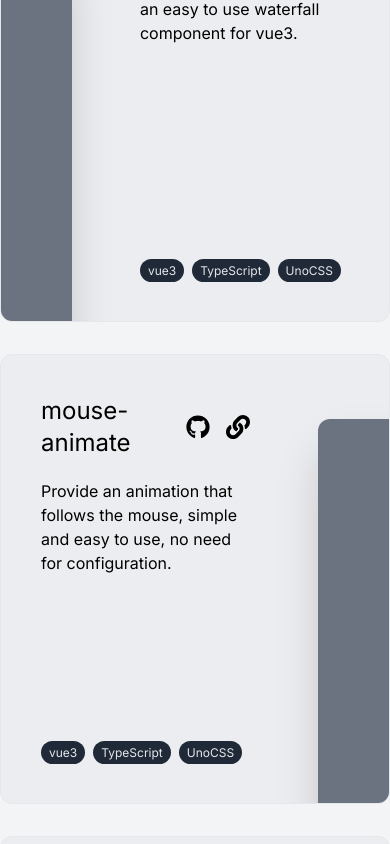
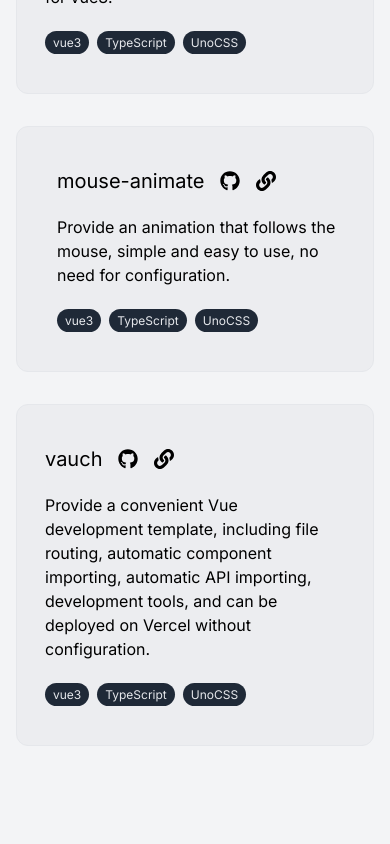
Before and after one commit to imddc/imddc-next-blog, a Next.js app: page / in a window 390 px wide. Shown: the part 1200-2044 px from the top of the page. Built offline with nearby package versions, Linux system fonts and the light colour scheme.

Commit message:
feat(media): project mobale

```diff
--- a/app/(main)/layout.tsx
+++ b/app/(main)/layout.tsx
@@ -26,7 +26,7 @@ export default function RootLayout({
         suppressHydrationWarning
         className={clsx(
           inter.className,
-          'relative bg-gray-100 dark:bg-gray-900 dark:text-gray-50/90'
+          'relative bg-gray-100 transition-colors dark:bg-gray-900 dark:text-gray-50/90'
         )}
       >
         <ThemeContextProvider>
--- a/components/homepage/projects/project.tsx
+++ b/components/homepage/projects/project.tsx
@@ -26,12 +26,12 @@ const Project: React.FC<{ project: Project; idx: number }> = ({
         scale: scaleProgress,
         opacity: opacityProgress
       }}
-      className="group mb-8 flex overflow-hidden rounded-xl border border-gray-200 bg-gray-200/50 duration-500 hover:bg-gray-300/50 dark:border-gray-800 dark:bg-gray-800/50 dark:hover:bg-gray-700/50"
+      className="group mb-8 flex overflow-hidden rounded-xl border border-gray-200 bg-gray-200/50 transition-colors hover:bg-gray-300/50 dark:border-gray-800 dark:bg-gray-800/50 dark:hover:bg-gray-700/50"
     >
       <div
         className={clsx('flex-1 px-7 py-10', isLeft(idx) ? 'pr-10' : 'pl-10')}
       >
-        <header className="mb-5 flex items-center gap-4 text-2xl">
+        <header className="mb-5 flex items-center gap-4 text-xl">
           <span className="cursor-pointer hover:underline">
             {project.title}
           </span>
@@ -42,9 +42,7 @@ const Project: React.FC<{ project: Project; idx: number }> = ({
             <FaLink />
           </Link>
         </header>
-
-        <div className="mb-5 min-h-60 flex-1">{project.description}</div>
-
+        <div className="mb-5 flex-1 md:min-h-60">{project.description}</div>
         <div>
           {project.tags.map((tag) => (
             <span
@@ -57,12 +55,16 @@ const Project: React.FC<{ project: Project; idx: number }> = ({
         </div>
       </div>
 
+      {/* right */}
       <div
-        className={clsx('relative flex-1', isLeft(idx) ? 'order-first' : '')}
+        className={clsx(
+          'relative hidden flex-1 md:block',
+          isLeft(idx) && 'order-first'
+        )}
       >
         <div
           className={clsx(
-            'absolute top-16 size-[120%] rounded-xl bg-gray-500 shadow-2xl transition duration-500',
+            'absolute top-16 size-[120%] rounded-xl bg-gray-500 shadow-2xl duration-500',
             isLeft(idx)
               ? 'right-10 group-hover:rotate-6'
               : 'left-10 group-hover:-rotate-6'
--- a/components/homepage/projects/projects.tsx
+++ b/components/homepage/projects/projects.tsx
@@ -16,11 +16,11 @@ const Projects = () => {
     <motion.section
       id="projects"
       ref={ref}
-      className="max-w-[48rem] mx-auto mb-28 scroll-mt-28"
+      className="mx-auto mb-28 max-w-3xl scroll-mt-28"
       {...popUp}
     >
       <h1 className="section-title">My Projects</h1>
-      <section>
+      <section className="px-4">
         {projects.map((project, idx) => (
           <Project key={project.title} project={project} idx={idx} />
         ))}
```
